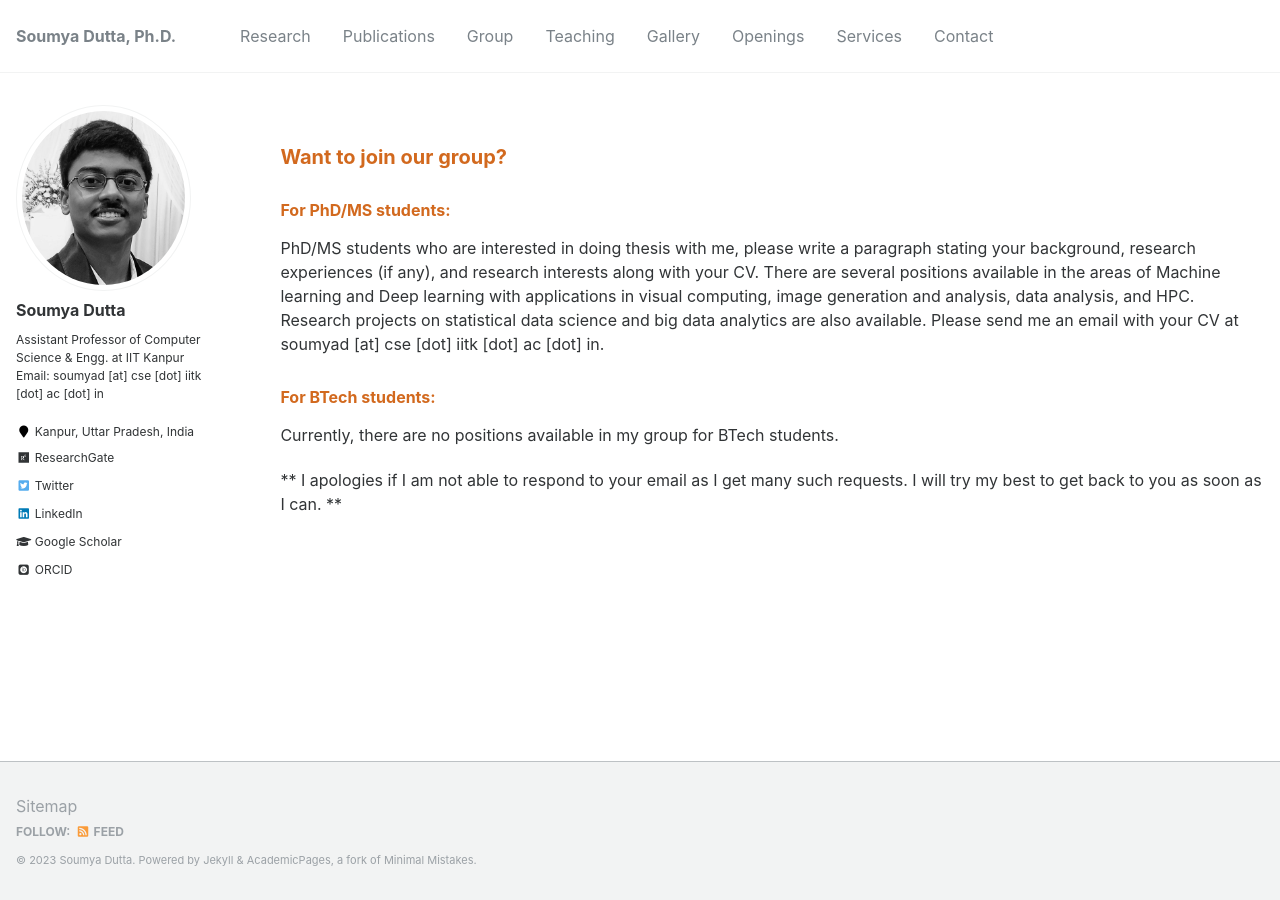
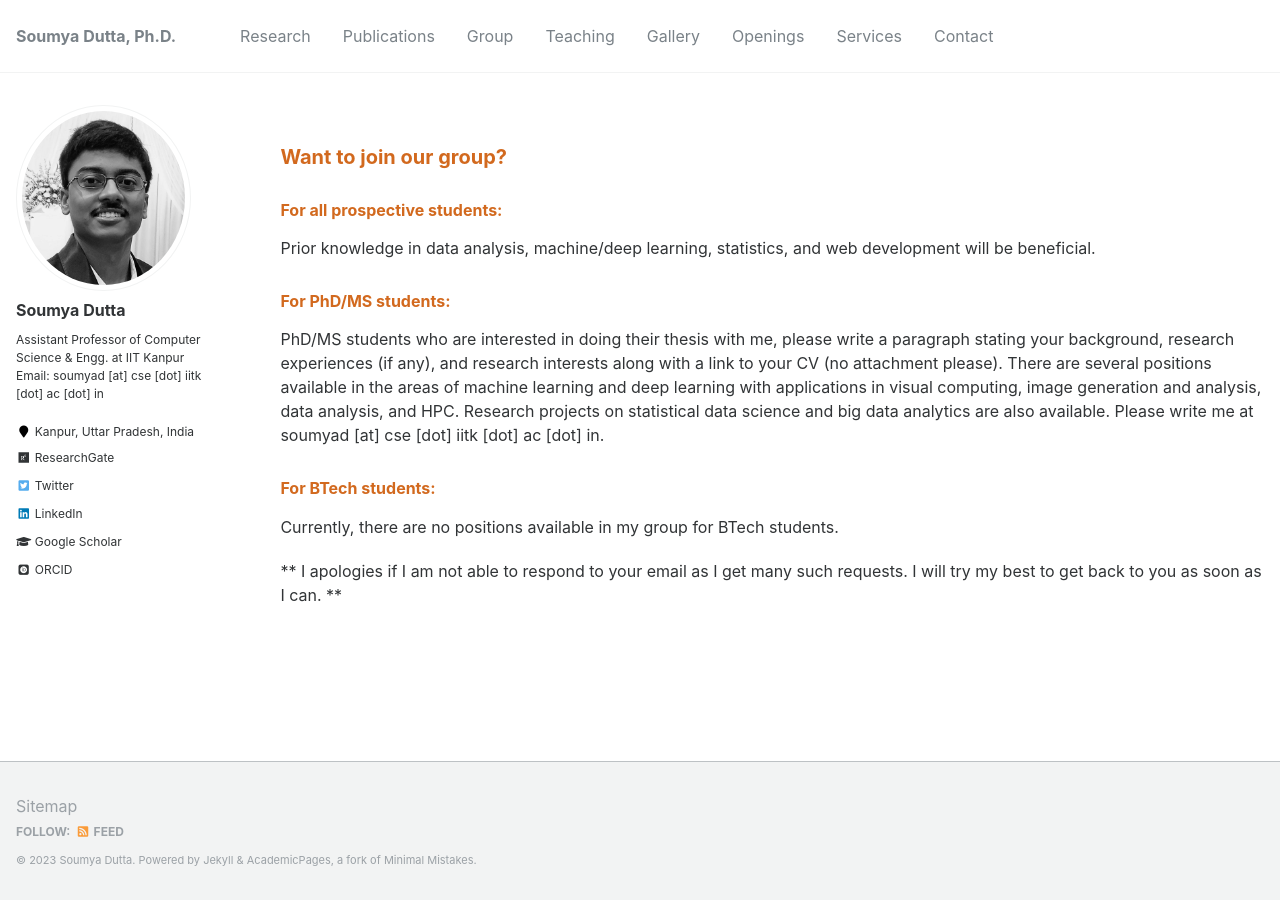
Before and after one commit to soumyadutta-cse/soumyadutta-cse.github.io, a Jekyll site: the page built from _pages/openings.md, in a window 1280 px wide. Built offline with Jekyll 4.4.1, drawn with Linux system fonts in a browser that asks for light colours; some web fonts are replaced.

```diff
--- a/_pages/openings.md
+++ b/_pages/openings.md
@@ -7,15 +7,15 @@ author_profile: true
 
 <h2> <span style="color:Chocolate">Want to join our group? </span></h2>
 
-<!-- <h3> <span style="color:Chocolate"> For all prospective students: </span></h3> -->
+<h3> <span style="color:Chocolate"> For all prospective students: </span></h3>
 
-<!-- <p>Prior knowledge in data analysis, machine learning, deep learning, statistics, and web development will be beneficial. -->
+<p>Prior knowledge in data analysis, machine/deep learning, statistics, and web development will be beneficial.
 
 
 <h3> <span style="color:Chocolate"> For PhD/MS students: </span></h3>
 
 <p>
-PhD/MS students who are interested in doing thesis with me, please write a paragraph stating your background, research experiences (if any), and research interests along with your CV. There are several positions available in the areas of Machine learning and Deep learning with applications in visual computing, image generation and analysis, data analysis, and HPC. Research projects on statistical data science and big data analytics are also available. Please send me an email with your CV at soumyad [at] cse [dot] iitk [dot] ac [dot] in.
+PhD/MS students who are interested in doing their thesis with me, please write a paragraph stating your background, research experiences (if any), and research interests along with a link to your CV (no attachment please). There are several positions available in the areas of machine learning and deep learning with applications in visual computing, image generation and analysis, data analysis, and HPC. Research projects on statistical data science and big data analytics are also available. Please write me at soumyad [at] cse [dot] iitk [dot] ac [dot] in.
 
 
 <h3> <span style="color:Chocolate"> For BTech students: </span></h3>
```
Also changed, not shown: 1 other file.
